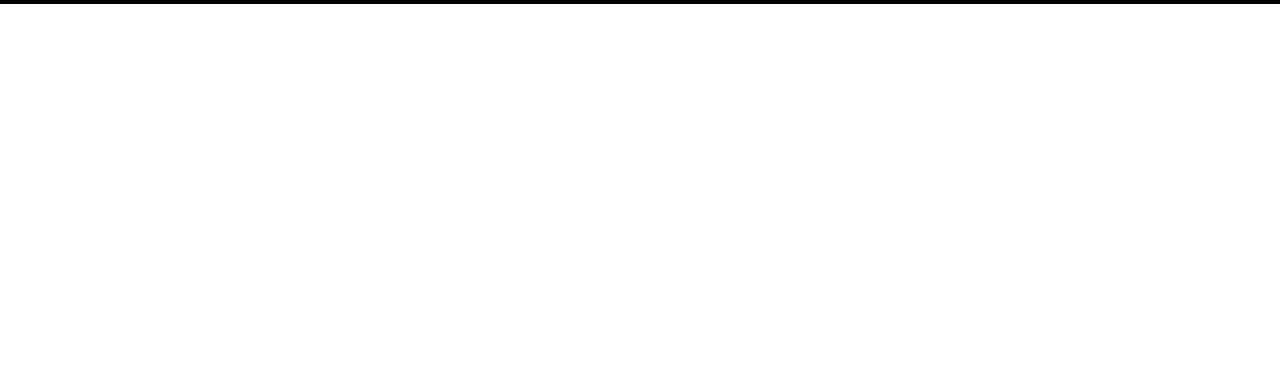
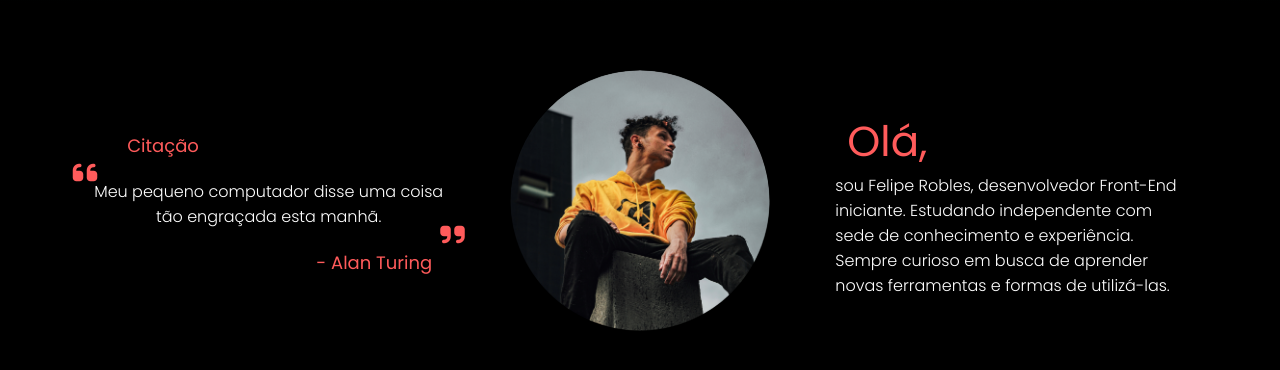
Before and after one commit to Feliith/portfolio-reactjs-1.0, a React (Create React App) app: page / in a window 1280 px wide. Shown: the part 696-1066 px from the top of the page. Before the commit the page ends 800 px from the top, so only its background shows below. Built offline with nearby package versions, Linux system fonts and the light colour scheme; grey boxes are pictures that could not be loaded.

Commit message:
about me addon

```diff
--- a/src/App.js
+++ b/src/App.js
@@ -2,12 +2,14 @@
 
 import Navbar from './components/Navbar/Navbar';
 import Home from './components/Home/Home';
+import About from './components/About/About';
 
 function App() {
   return (
     <div className="App">
       <Navbar />
       <Home />
+      <About />
     </div>
   );
 }
--- /dev/null
+++ b/src/components/About/About.css
@@ -0,0 +1,102 @@
+
+.about {
+    background: #000;
+    color: #fff;
+    height: 400px;
+    width: 100%;
+    columns: 3;
+    display: flex;
+    align-items: center;
+    justify-content: space-around;
+    padding: 0 40px;
+}
+
+.about-quote, .about-text {
+    max-width: 36%;
+    padding: 40px;
+}
+
+.about i {
+    color: #ff5b5b;
+    position: absolute;
+}
+
+.about h2 {
+    color: #ff5b5b;
+    font-weight: 400;
+}
+
+.about p {
+    font-size: 16px;
+    font-weight: 300;
+    position: relative;
+}
+
+.about-quote h2 {
+    font-size: 18px;
+}
+
+.about-quote h2:nth-child(1) {
+    margin-left: -60%;
+    margin-bottom: 20px;
+}
+
+.about-quote h2:nth-child(3) {
+    margin-right: -60%;
+    margin-top: 20px;
+}
+
+.about-quote i:nth-child(1) {
+    top: -20px;
+    left: -20px;
+}
+
+.about-quote i:nth-child(2) {
+    bottom: -20px;
+    right: -20px;
+}
+
+.about-image {
+    width: 260px;
+    border-radius: 50%;
+    overflow: hidden;
+}
+
+.about img {
+    max-width: 100%;
+    border-radius: 50%;
+    transition: .3s;
+}
+
+.about img:hover {
+    transform: scale(.96);
+    opacity: .8;
+}
+
+.about-text {
+    text-align: initial;
+}
+
+.about-text h2 {
+    font-size: 42px;
+    margin-left: 12px;
+}
+
+@media screen and (max-width: 800px) {
+    .about {
+        height: 800px;
+        flex-direction: column;
+    }
+    .about-quote, .about-text {
+        max-width: 90%;
+    }
+}
+
+@media screen and (max-width: 500px) {
+    .about {
+        padding: 0 20px;
+    }
+    .about-quote, .about-text {
+        max-width: 100%;
+    }
+}
--- /dev/null
+++ b/src/components/About/About.js
@@ -0,0 +1,29 @@
+import React from 'react'
+import './About.css'
+
+import FelipeImg from '../../images/felipe.png'
+
+const About = () => {
+  return (
+    <div className="about" id="about">
+      <div className="about-quote">
+        <h2>Citação</h2>
+        <p><i className="fa fa-quote-left"/>Meu pequeno computador disse uma coisa tão engraçada esta manhã.<i className="fa fa-quote-right"/></p>
+        <h2>- Alan Turing</h2>
+      </div>
+
+      <div className="about-image">
+        <a href="https://www.instagram.com/feliith/" target="_blank">
+          <img src={FelipeImg} alt="Felipe Robles" />
+        </a>
+      </div>
+
+      <div className="about-text">
+        <h2>Olá,</h2>
+        <p>sou Felipe Robles, desenvolvedor Front-End iniciante. Estudando independente com sede de conhecimento e experiência. Sempre curioso em busca de aprender novas ferramentas e formas de utilizá-las.</p>
+      </div>
+    </div>
+  )
+}
+
+export default About
--- a/src/components/Home/Home.css
+++ b/src/components/Home/Home.css
@@ -155,3 +155,15 @@
         font-size: 18px;
     }
 }
+
+@media screen and (max-width: 500px) {
+    .home {
+        justify-content: flex-start;
+    }
+    .react-icon.mobile {
+        margin-bottom: 50px;
+    }
+    .home-text p:nth-child(3) {
+        font-size: 20px;
+    }
+}
--- a/src/components/Navbar/Navbar.css
+++ b/src/components/Navbar/Navbar.css
@@ -124,7 +124,7 @@
     font-size: 46px;
     position: absolute;
     top: 16px;
-    right: 60px;
+    right: 40px;
     cursor: pointer;
     transition: .3s;
 }
```
Also changed, not shown: src/images/felipe.png (added), 2 other files (tests, documents, lock files or other folders).
